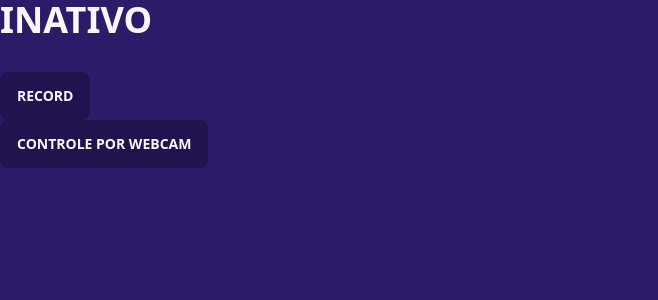
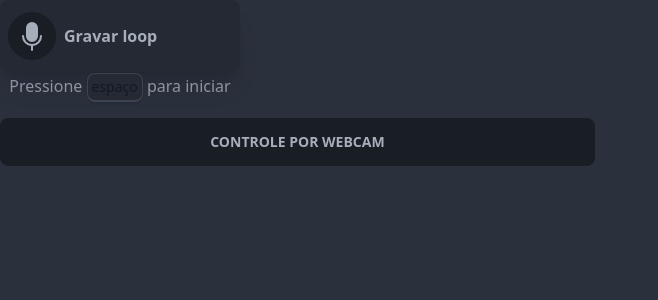
Before and after one commit to Gust4voSales/loop-pedal-online, a Next.js app: page / in a window 1280 px wide. Shown: the top 300 px of the page, without its empty margins (0-658 px from the left). Built offline with nearby package versions, Linux system fonts and the light colour scheme.

Commit message:
feat: add AudioRecorder design integration

```diff
--- a/package.json
+++ b/package.json
@@ -13,6 +13,7 @@
     "@types/node": "18.15.11",
     "@types/react": "18.0.31",
     "@types/react-dom": "18.0.11",
+    "classnames": "^2.3.2",
     "daisyui": "^2.51.5",
     "eslint": "8.37.0",
     "eslint-config-next": "13.2.4",
--- a/src/app/home/page.tsx
+++ b/src/app/home/page.tsx
@@ -1,9 +1,9 @@
-import { RecordAudioCard } from "@components/RecordAudioCard";
+import { AudioRecorderCard } from "@components/AudioRecorderCard";
 
 export default function Home() {
   return (
     <div className="h-screen flex place-items-center place-content-center">
-      <RecordAudioCard />
+      <AudioRecorderCard />
     </div>
   );
 }
--- a/src/app/page.tsx
+++ b/src/app/page.tsx
@@ -4,37 +4,17 @@ import { useState } from "react";
 import { ExpressionDetectorCam } from "@components/ExpressionDetectorCam";
 import { AudioPlayerCard } from "@src/components/AudioPlayerCard";
 import useLoopsStore from "@stores/LoopAudio";
-
-export interface LoopAudio {
-  name: string;
-  audioURL: string;
-  duration: number; // seconds
-}
-
-enum STATUS {
-  idle,
-  recording,
-  waiting,
-}
+import { STATUS } from "@stores/LoopAudio/LoopAudio";
+import { AudioRecorderCard } from "@components/AudioRecorderCard";
 
 export default function Home() {
   const loopsAudioStore = useLoopsStore();
 
   const [useExpressionDetector, setUseExpressionDetector] = useState(false);
 
-  function parseStatus(status: STATUS) {
-    if (status === STATUS.idle) return "INATIVO";
-    if (status === STATUS.waiting) return "ESPERANDO";
-    if (status === STATUS.recording) return "GRAVANDO";
-  }
-
   return (
-    <div className="prose">
-      <h1>{parseStatus(loopsAudioStore.status)}</h1>
-      <button onClick={loopsAudioStore.handleToggleRecordLoop} className="btn">
-        RECORD
-      </button>
-      <div>
+    <div className="prose flex flex-col gap-4">
+      <AudioRecorderCard />
       {loopsAudioStore.audios.map((loop) => (
         <AudioPlayerCard audioLoop={loop} key={loop.name} />
       ))}
@@ -45,6 +25,5 @@ export default function Home() {
 
       {useExpressionDetector && <ExpressionDetectorCam />}
     </div>
-    </div>
   );
 }
--- a/src/components/AudioPlayerCard/index.tsx
+++ b/src/components/AudioPlayerCard/index.tsx
@@ -2,8 +2,8 @@
 
 import { SyntheticEvent, useState } from "react";
 import useToggle from "@src/hooks/useToggle";
-import { LoopAudio } from "@app/page";
 import { SpeakerSimpleHigh, SpeakerSimpleSlash } from "@phosphor-icons/react";
+import { LoopAudio } from "@stores/LoopAudio/LoopAudio";
 
 interface Props {
   audioLoop: LoopAudio;
--- /dev/null
+++ b/src/components/AudioRecorderCard/index.tsx
@@ -0,0 +1,92 @@
+"use client";
+
+import { useEffect, useState } from "react";
+import useLoopsStore from "@stores/LoopAudio";
+import { Hourglass, Microphone, Stop } from "@phosphor-icons/react";
+import { STATUS } from "@stores/LoopAudio/LoopAudio";
+import cx from "classnames";
+
+const ButtonIcon = ({ status }: { status: STATUS }) => {
+  if (status === STATUS.idle) return <Microphone size={32} weight="fill" />;
+  if (status === STATUS.waiting) return <Hourglass size={32} weight="fill" className="animate-spin-slow" />;
+  return <Stop size={32} weight="fill" className="animate-pulse-fast fill-red-500" />;
+};
+
+export function AudioRecorderCard() {
+  const [status, baseAudio, handleToggleRecordLoop] = useLoopsStore((state) => [
+    state.status,
+    state.baseAudio,
+    state.handleToggleRecordLoop,
+  ]);
+  const [baseAudioProgress, setCurrentProgress] = useState(0);
+
+  useEffect(() => {
+    if (!baseAudio) return;
+
+    baseAudio.element.addEventListener("timeupdate", updateBaseAudioProgress);
+
+    return () => {
+      baseAudio?.element.removeEventListener("timeupdate", updateBaseAudioProgress);
+    };
+  }, [baseAudio]);
+
+  const updateBaseAudioProgress = () => {
+    setCurrentProgress(baseAudio?.element.currentTime ?? 0);
+  };
+
+  function parseStatus(status: STATUS) {
+    if (status === STATUS.idle) return "Gravar loop";
+    if (status === STATUS.waiting) return "ESPERANDO...";
+    if (status === STATUS.recording) return "GRAVANDO...";
+  }
+
+  return (
+    <div className="flex w-fit flex-col items-center">
+      <div
+        className={cx(
+          "w-60 flex p-2 rounded-[var(--rounded-btn)] shadow-xl prose",
+          { "bg-base-200": status === STATUS.idle },
+          { "bg-neutral": status === STATUS.waiting },
+          { "bg-primary": status === STATUS.recording }
+        )}
+      >
+        <div className="w-full h-14 flex items-center gap-2">
+          <button onClick={handleToggleRecordLoop} className="btn btn-circle">
+            <ButtonIcon status={status} />
+          </button>
+
+          <div className="w-full">
+            <h4
+              className={cx(
+                "m-0 text-base-content",
+                { "text-primary-content": status === STATUS.recording },
+                { "text-neutral-content": status === STATUS.waiting }
+              )}
+            >
+              {parseStatus(status)}
+            </h4>
+
+            {baseAudio && status === STATUS.waiting && (
+              <progress
+                className="progress progress-primary bg-base-100 w-full"
+                value={baseAudio.duration - baseAudioProgress} // inversed progress
+                max={baseAudio.duration}
+              />
+            )}
+
+            {baseAudio && status === STATUS.recording && (
+              <progress
+                className="progress progress-secondary w-full"
+                value={baseAudioProgress}
+                max={baseAudio.duration}
+              />
+            )}
+          </div>
+        </div>
+      </div>
+      <span>
+        Pressione <kbd className="kbd kbd-sm">espaço</kbd> para iniciar
+      </span>
+    </div>
+  );
+}
--- a/src/components/RecordAudioCard/index.tsx
+++ /dev/null
@@ -1,40 +0,0 @@
-"use client";
-
-import { Microphone, Stop } from "@phosphor-icons/react";
-import useToggle from "@src/hooks/useToggle";
-
-export function RecordAudioCard() {
-  const [toggle, handleToggle] = useToggle();
-
-  return (
-    <div className="flex flex-col items-center">
-      <div
-        className={`w-60 flex p-2 ${
-          toggle ? "bg-base-200" : "bg-primary"
-        } rounded-[var(--rounded-btn)] shadow-xl prose`}
-      >
-        <div className="w-full flex items-center gap-2">
-          <button className="btn btn-circle">
-            {toggle ? (
-              <Microphone size={32} weight="fill" onClick={handleToggle} />
-            ) : (
-              <Stop size={32} onClick={handleToggle} weight="fill" className="animate-pulse-fast fill-red-500" />
-            )}
-          </button>
-
-          <div className="w-full">
-            <h4 className="m-0">Gravar</h4>
-            <progress
-              className={`progress ${toggle ? "progress-primary" : "progress-secondary"} w-full`}
-              value={10}
-              max={100}
-            />
-          </div>
-        </div>
-      </div>
-      <span>
-        Pressione <kbd className="kbd kbd-sm">espaço</kbd> para iniciar
-      </span>
-    </div>
-  );
-}
--- a/src/stores/LoopAudio/index.ts
+++ b/src/stores/LoopAudio/index.ts
@@ -10,7 +10,7 @@ export type Store = {
   handleToggleRecordLoop: () => void
 }
 
-const initialState = {
+const initialState: Store = {
   audios: [],
   baseAudio: null,
   status: STATUS.idle,
--- a/tailwind.config.js
+++ b/tailwind.config.js
@@ -5,11 +5,12 @@ module.exports = {
     extend: {
       animation: {
         "pulse-fast": "pulse 1.5s linear infinite",
+        "spin-slow": "spin 1.5s linear infinite",
       },
     },
   },
   plugins: [require("@tailwindcss/typography"), require("daisyui")],
   daisyui: {
-    themes: ["synthwave"],
+    themes: ["dark"], // night, winter
   },
 };
```
Also changed, not shown: 1 other file (tests, documents, lock files or other folders). Lines whose indentation alone changed are shown as unchanged.
